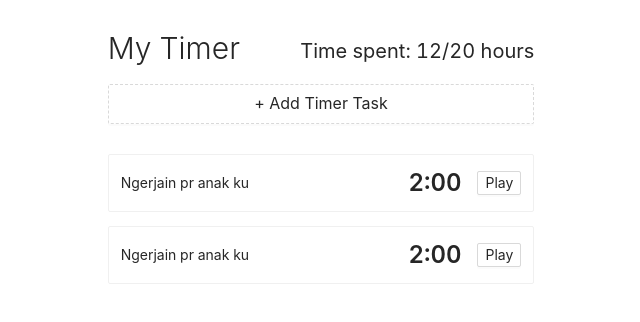
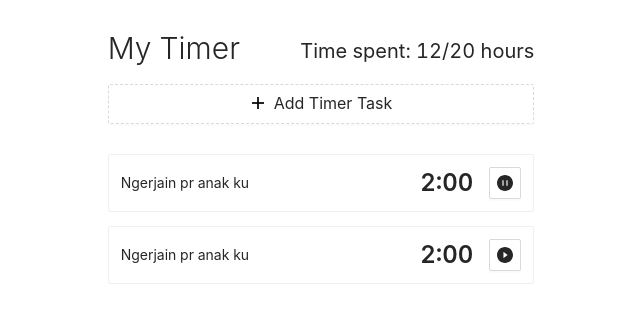
Before and after one commit to putrasurya/kaizen, a React (Create React App) app: page / in a window 1280 px wide. Shown: the top 322 px of the page, without its empty margins (319-959 px from the left). Built offline with nearby package versions, Linux system fonts and the light colour scheme.

Commit message:
modify mock up to use icons

```diff
--- a/package.json
+++ b/package.json
@@ -3,6 +3,7 @@
   "version": "0.1.0",
   "private": true,
   "dependencies": {
+    "@ant-design/icons": "^4.6.3",
     "@testing-library/jest-dom": "^5.14.1",
     "@testing-library/react": "^11.2.7",
     "@testing-library/user-event": "^12.8.3",
--- a/src/App.js
+++ b/src/App.js
@@ -1,4 +1,5 @@
 import { Col, Row, Typography, Button, Card, Space } from 'antd';
+import { PauseCircleFilled, PlayCircleFilled, PlusOutlined } from '@ant-design/icons'
 
 const { Text, Title } = Typography;
 
@@ -11,14 +12,14 @@ function App() {
             <Col><Title level={2} style={{fontWeight: 300}}>My Timer</Title></Col>
             <Col><Title level={4} style={{fontWeight: 400}}>Time spent: 12/20 hours</Title></Col>
           </Row>
-          <Button size="large" block={true} type='dashed' className='margin-bottom-1'>+ Add Timer Task</Button>
+          <Button size="large" block={true} type='dashed' className='margin-bottom-1' icon={<PlusOutlined />}>Add Timer Task</Button>
           <Card className='margin-top-1' size='small'>
             <Row justify='space-between' align='middle'>
               <Col>Ngerjain pr anak ku</Col>
               <Col>
                 <Space align='center' size='middle'>
                   <Title level={3} className='no-margin-important'>2:00</Title>
-                  <Button size='small'>Play</Button>
+                  <Button icon={<PauseCircleFilled />} />
                 </Space>
               </Col>
             </Row>
@@ -29,7 +30,7 @@ function App() {
               <Col>
                 <Space align='center' size='middle'>
                   <Title level={3} className='no-margin-important'>2:00</Title>
-                  <Button size='small'>Play</Button>
+                  <Button icon={<PlayCircleFilled />} />
                 </Space>
               </Col>
             </Row>
```
